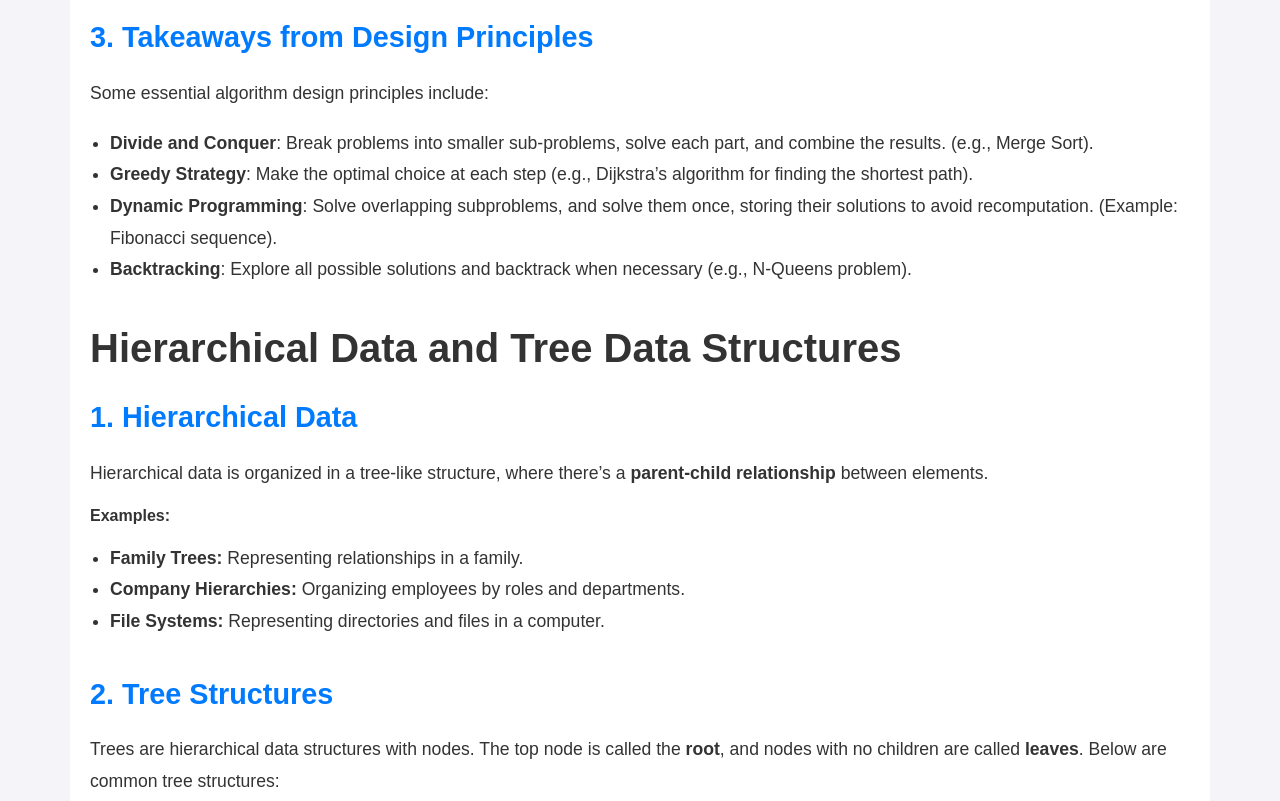
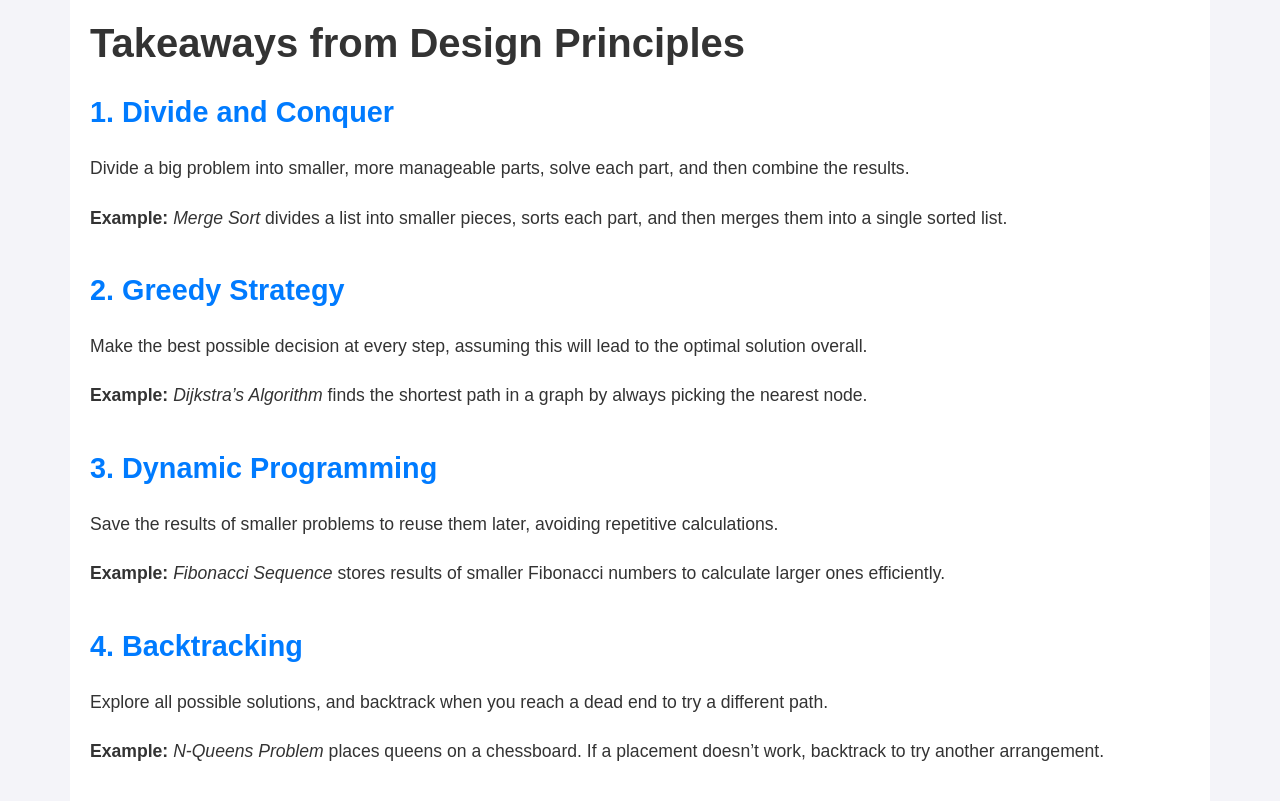
Before and after one commit to Sushant-RM/Sushant-Page-1.github.io, a plain HTML site: page index.html in a window 1280 px wide. Shown: the part 1980-2781 px from the top of the page. Drawn offline with Linux system fonts and the light colour scheme.

Commit message:
Update index.html

```diff
--- a/index.html
+++ b/index.html
@@ -201,16 +201,32 @@
 </div>
 
         <!-- 3. Takeaways from Design Principles -->
-        <div class="section">
-            <h2>3. Takeaways from Design Principles</h2>
-            <p>Some essential algorithm design principles include:</p>
-            <ul>
-                <li><strong>Divide and Conquer</strong>: Break problems into smaller sub-problems, solve each part, and combine the results. (e.g., Merge Sort).</li>
-                <li><strong>Greedy Strategy</strong>: Make the optimal choice at each step (e.g., Dijkstra’s algorithm for finding the shortest path).</li>
-                <li><strong>Dynamic Programming</strong>: Solve overlapping subproblems, and solve them once, storing their solutions to avoid recomputation. (Example: Fibonacci sequence).</li>
-                <li><strong>Backtracking</strong>: Explore all possible solutions and backtrack when necessary (e.g., N-Queens problem).</li>
-            </ul>
-        </div>
+
+<h1>Takeaways from Design Principles</h1>
+
+<div class="section">
+    <h2>1. Divide and Conquer</h2>
+    <p>Divide a big problem into smaller, more manageable parts, solve each part, and then combine the results.</p>
+    <p><strong>Example:</strong> <em>Merge Sort</em> divides a list into smaller pieces, sorts each part, and then merges them into a single sorted list.</p>
+</div>
+
+<div class="section">
+    <h2>2. Greedy Strategy</h2>
+    <p>Make the best possible decision at every step, assuming this will lead to the optimal solution overall.</p>
+    <p><strong>Example:</strong> <em>Dijkstra’s Algorithm</em> finds the shortest path in a graph by always picking the nearest node.</p>
+</div>
+
+<div class="section">
+    <h2>3. Dynamic Programming</h2>
+    <p>Save the results of smaller problems to reuse them later, avoiding repetitive calculations.</p>
+    <p><strong>Example:</strong> <em>Fibonacci Sequence</em> stores results of smaller Fibonacci numbers to calculate larger ones efficiently.</p>
+</div>
+
+<div class="section">
+    <h2>4. Backtracking</h2>
+    <p>Explore all possible solutions, and backtrack when you reach a dead end to try a different path.</p>
+    <p><strong>Example:</strong> <em>N-Queens Problem</em> places queens on a chessboard. If a placement doesn’t work, backtrack to try another arrangement.</p>
+</div>
 
         <!-- 4. Hierarchical Data and Tree Data Structures -->
 
```
